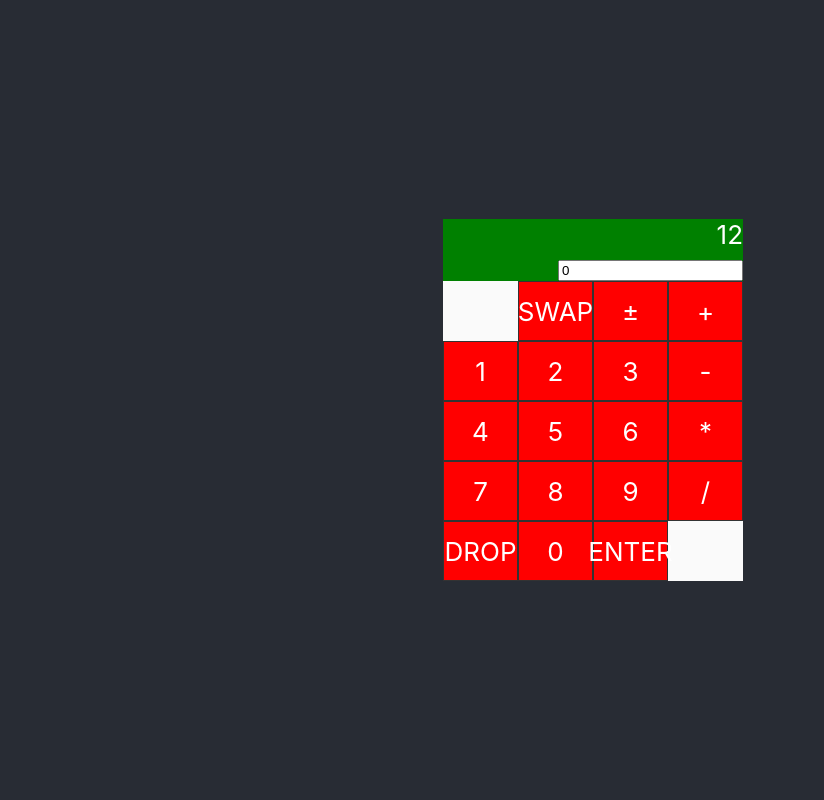
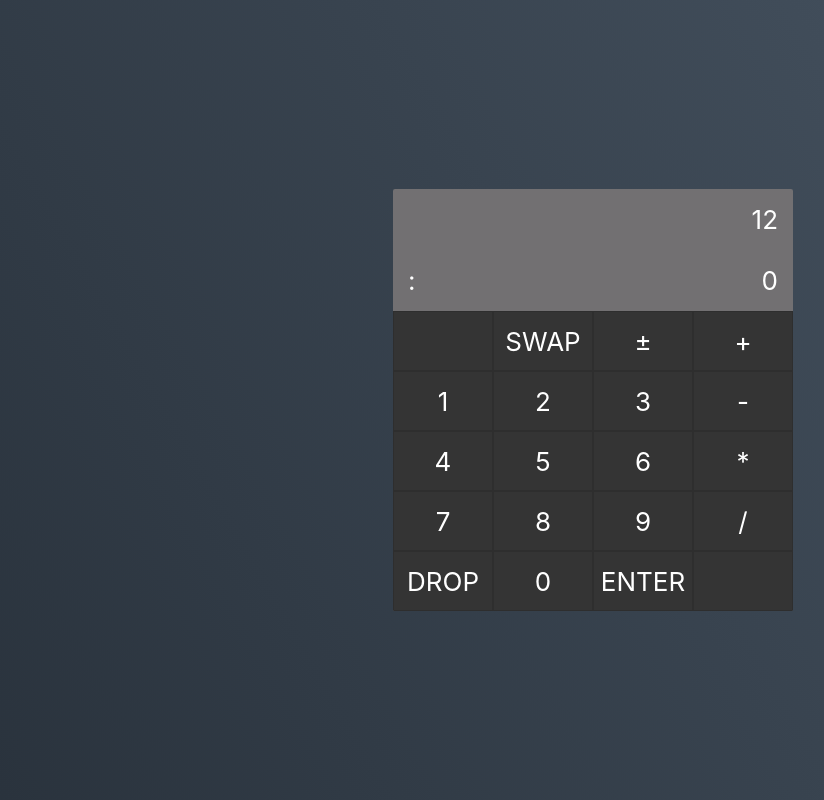
Before and after one commit to Doltario/react-rpn-calculator, a React (Create React App) app: page / in a window 1280 px wide. Shown: the whole page, without its empty margins (47-871 px from the left). Built offline with nearby package versions, Linux system fonts and the light colour scheme.

Commit message:
Improve style

```diff
--- a/src/App.css
+++ b/src/App.css
@@ -1,5 +1,5 @@
 .App-header {
-  background-color: #282c34;
+  background-image: linear-gradient(60deg, #29323c 0%, #485563 100%);
   min-height: 100vh;
   display: flex;
   flex-direction: column;
--- a/src/components/calculator/Calculator.js
+++ b/src/components/calculator/Calculator.js
@@ -133,9 +133,11 @@ class Calculator extends React.Component {
             <ul className="calculator-screen">
               { stackItems }
             </ul>
-            <div className="calculator-screen">
-              <input value={this.state.currentNumber} onChange={this.handleChange} type="text"/>
+            <div className="calculator-screen flex">
+              <span>:</span>
+              {this.state.currentNumber}
             </div>
+
           </div>
           <div className="calculator-buttons-container">
             <div className="spacer"></div>
--- a/src/components/calculator/calculator.css
+++ b/src/components/calculator/calculator.css
@@ -1,16 +1,23 @@
 #calculator-container .calculator{
   width: 100vw;
-  max-width: 300px;
-  background-color: green;
+  max-width: 400px;
+  background-color: #727072;
+  border-radius: 2px;
+  overflow: hidden;
 }
 #calculator-container .calculator-screen-container {
-
+  min-height: 60px;
 }
 
 #calculator-container .calculator-screen {
-  padding: 0;
+  padding: 15px;
   margin: 0;
   text-align: right;
+}
+
+#calculator-container .calculator-screen.flex {
+  display: flex;
+  justify-content: space-between;
 }
 
 #calculator-container .calculator-screen-item {
@@ -21,5 +28,5 @@
   display: flex;
   flex-wrap: wrap;
   justify-content: space-between;
-  background-color: #fafafa;
+  background-color: #343434;
 }
--- a/src/components/calculatorButton/CalculatorButton.js
+++ b/src/components/calculatorButton/CalculatorButton.js
@@ -13,6 +13,7 @@ class CalculatorButton extends React.Component {
 
     return (
       <div id="calculator-button" onClick={this.props.operation}>
+        <div></div>
         <div className="calculator-content"> {this.props.printedValue} </div>
       </div>
     );
--- a/src/components/calculatorButton/calculator-button.css
+++ b/src/components/calculatorButton/calculator-button.css
@@ -1,7 +1,7 @@
 #calculator-button {
   width: 25%;
-  background-color: red;
-  border: 1px solid #333;
+  background-color: #343434;
+  border: 1px solid #2e2e2e;
   height: 7vh;
   min-height: 60px;
   display: flex;
@@ -11,4 +11,8 @@
 
 .spacer {
   width: 25%;
+  background-color: #343434;
+  border: 1px solid #2e2e2e;
+  height: 7vh;
+  min-height: 60px;
 }
```
